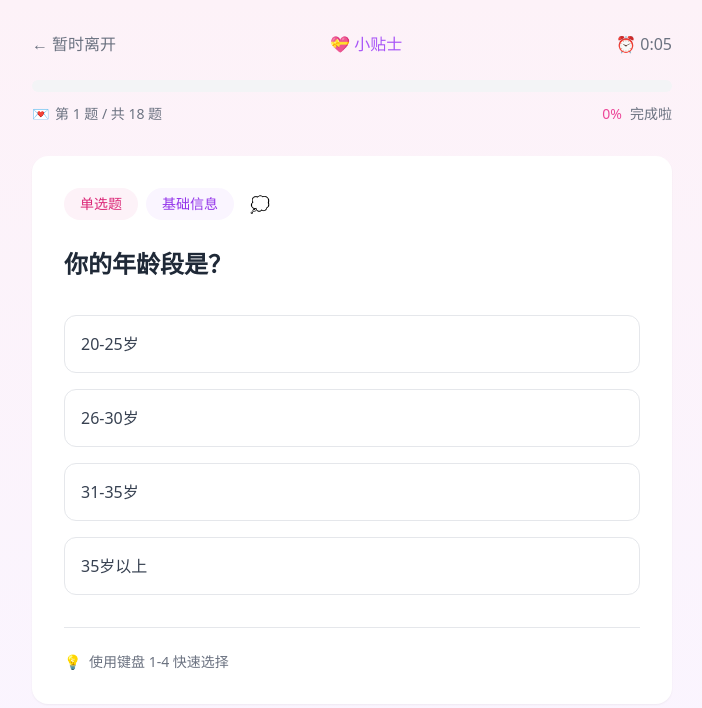
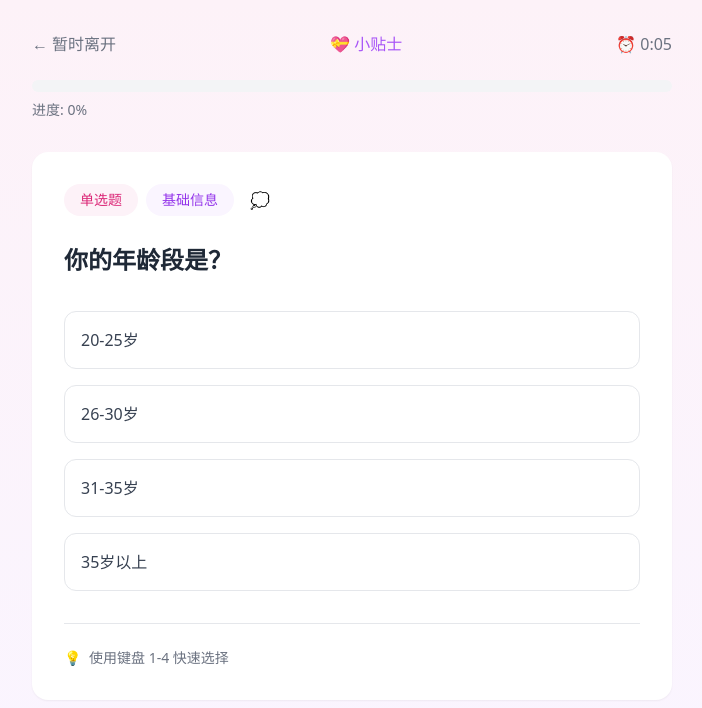
Before and after one commit to guangyue1110/Love_yucewangzhan, a Next.js app: page /quiz in a window 1280 px wide. Shown: the top 708 px of the page, without its empty margins (288-990 px from the left). Built offline with nearby package versions, Linux system fonts and the light colour scheme.

Commit message:
添加缺失的模块和配置

```diff
--- a/src/app/layout.tsx
+++ b/src/app/layout.tsx
@@ -15,7 +15,9 @@ export default function RootLayout({
 }) {
   return (
     <html lang="zh">
-      <body>{children}</body>
+      <body>
+        {children}
+      </body>
     </html>
   )
 }
--- a/src/app/page.tsx
+++ b/src/app/page.tsx
@@ -3,6 +3,7 @@
 import { useEffect, useState } from 'react'
 import { useRouter } from 'next/navigation'
 import LoadingSpinner from '@/components/LoadingSpinner'
+import Link from 'next/link'
 
 export default function HomePage() {
   const router = useRouter()
@@ -24,12 +25,12 @@ export default function HomePage() {
           欢迎来到爱情测试
         </h1>
         <div className="text-center">
-          <button
-            onClick={() => router.push('/quiz')}
-            className="bg-pink-500 text-white px-8 py-3 rounded-full hover:bg-pink-600 transition-colors"
+          <Link
+            href="/quiz"
+            className="inline-block bg-pink-500 text-white px-8 py-3 rounded-full hover:bg-pink-600 transition-colors"
           >
             开始测试
-          </button>
+          </Link>
         </div>
       </div>
     </main>
--- a/src/app/quiz/page.tsx
+++ b/src/app/quiz/page.tsx
@@ -131,62 +131,16 @@ export default function QuizPage() {
           </span>
         </div>
 
-        {/* 进度条 - 使用可爱元素 */}
+        {/* 进度条 */}
         <div className="mb-8">
           <div className="relative h-3 bg-gray-100 rounded-full overflow-hidden">
-            {/* 进度条背景 */}
             <div
-              className="absolute inset-y-0 left-0 bg-gradient-to-r from-purple-400 to-pink-400 transition-all duration-700 ease-in-out"
+              className="absolute inset-y-0 left-0 bg-gradient-to-r from-purple-400 to-pink-400 transition-all duration-500"
               style={{ width: `${progress}%` }}
             />
-            {/* 装饰元素 - 减少数量并调整间距 */}
-            <div className="absolute inset-0 flex items-center justify-between px-1">
-              {Array.from({ length: 10 }).map((_, index) => ( // 减少装饰点的数量
-                <div
-                  key={index}
-                  className={cn(
-                    "w-1.5 h-1.5 rounded-full transition-all duration-500", // 调整点的大小
-                    index < (progress / 100 * 10)
-                      ? "bg-white/50 scale-100"
-                      : "bg-transparent scale-0"
-                  )}
-                />
-              ))}
-            </div>
-            {/* 移动的爱心 - 优化动画和位置 */}
-            <div
-              className="absolute top-1/2 -translate-y-1/2 transition-all duration-700"
-              style={{
-                left: `${progress}%`,
-                transform: `translate(-50%, -50%) scale(${progress > 0 ? 1 : 0})` // 添加缩放效果
-              }}
-            >
-              <div className="relative text-sm animate-bounce" style={{ animationDuration: '2s' }}> {/* 调整动画时间 */}
-                <span className="absolute -top-4 left-1/2 -translate-x-1/2 whitespace-nowrap text-xs text-pink-500 font-medium">
-                  {Math.round(progress)}%
-                </span>
-                <span className="text-pink-500">❤️</span>
-              </div>
-            </div>
           </div>
-
-          {/* 进度信息 */}
-          <div className="mt-3 flex items-center justify-between text-sm"> {/* 增加上边距 */}
-            <span className="text-gray-500 flex items-center gap-1.5"> {/* 调整图标间距 */}
-              <span className="text-pink-400">💌</span>
-              第 {currentQuestion + 1} 题 / 共 {questions.length} 题
-            </span>
-            <div className="flex items-center gap-2"> {/* 调整元素间距 */}
-              <span className="text-pink-500 font-medium">
-                {Math.round(progress)}%
-              </span>
-              <span className="text-gray-500">完成啦</span>
-              {progress > 0 && progress < 100 && (
-                <span className="text-gray-400 text-xs"> {/* 调整字体大小 */}
-                  (还有 {questions.length - (answers?.length || 0)} 题哦)
-                </span>
-              )}
-            </div>
+          <div className="mt-2 text-sm text-gray-500">
+            进度: {Math.round(progress)}%
           </div>
         </div>
 
--- a/src/components/LoadingSpinner.tsx
+++ b/src/components/LoadingSpinner.tsx
@@ -6,10 +6,15 @@ interface LoadingSpinnerProps {
 
 export default function LoadingSpinner({ className }: LoadingSpinnerProps) {
   return (
-    <div className="min-h-screen flex items-center justify-center">
+    <div className="flex items-center justify-center">
       <div className="text-center">
-        <div className={`animate-spin rounded-full border-t-2 border-b-2 border-pink-500 mx-auto ${className}`}></div>
-        <p className="mt-4 text-gray-600">Loading...</p>
+        <div
+          className={`inline-block h-8 w-8 border-2 border-pink-500 rounded-full ${className}`}
+          style={{
+            borderRightColor: 'transparent',
+            animation: 'spin 1s linear infinite'
+          }}
+        />
       </div>
     </div>
   )
```
